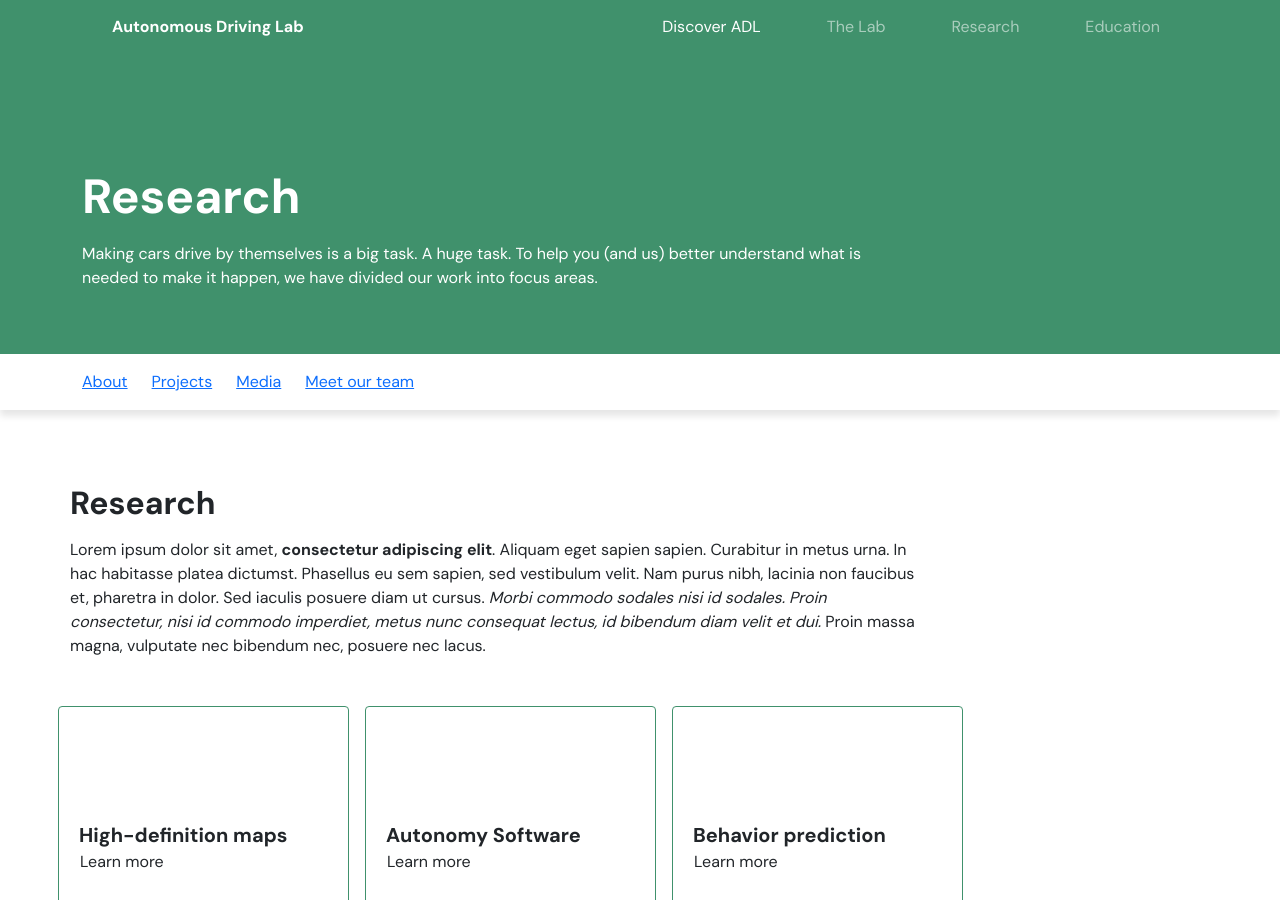
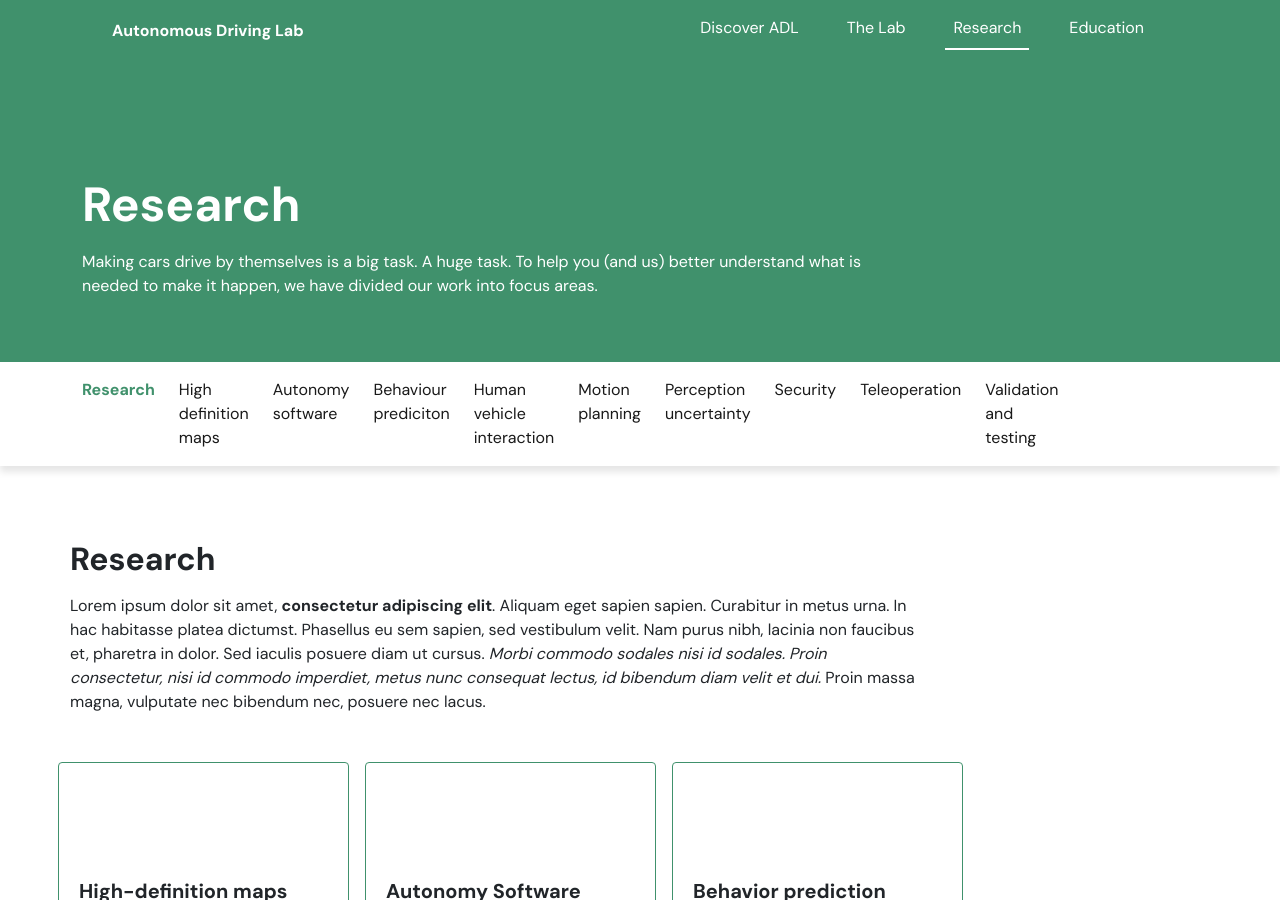
Before and after one commit to UT-ADL/UT-ADL.github.io, a Jekyll site: the page built from research/research.html, in a window 1280 px wide and 900 px high. Built offline with Jekyll 4.4.1, drawn with Linux system fonts in a browser that asks for light colours; nearby versions of some CDN libraries.

Commit message:
Adding navbar to research and killing navbar

```diff
--- a/_data/navigation/navigation-bars.yml
+++ b/_data/navigation/navigation-bars.yml
@@ -28,3 +28,26 @@
     url: /discover/media
   - page: Meet our team
     url: /discover/team
+
+- title: research
+  subfolderitems:
+  - page: Research
+    url: /research/
+  - page: High definition maps
+    url: /research_posts/high_definition_maps/
+  - page: Autonomy software
+    url: /research_posts/autonomy_software
+  - page: Behaviour prediciton
+    url: /research_posts/behaviour_prediciton
+  - page: Human vehicle interaction
+    url: /research_posts/human_vehicle_interaction
+  - page: Motion planning
+    url: /research_posts/motion_planning
+  - page: Perception uncertainty
+    url: /research_posts/perception_uncertainty
+  - page: Security
+    url: /research_posts/security
+  - page: Teleoperation
+    url: /research_posts/teleoperation
+  - page: Validation and testing
+    url: /research_posts/validation_and_testing
--- a/_includes/navigation/subnavigation-bar.html
+++ b/_includes/navigation/subnavigation-bar.html
@@ -1,7 +1,9 @@
 <div class="navbar-secondary container-fluid">
     <nav class="navbar navbar-expand-lg navbar-light container-xl">
         <div class="collapse navbar-collapse">
+            <div class="col-8">
                 <ul class="navbar-nav">
+
                     <!-- Gets all the data for navigation -->
                     {% for navigation-bar in site.data.navigation.navigation-bars %}
                     <!-- Selects the correct one via title, included as a parameter -->
@@ -10,7 +12,11 @@
                     {% for navigation-bar-element in navigation-bar.subfolderitems %}
                     <!-- Sets the navigation element as active if it is the current page -->
                     {% assign active-url = navigation-bar-element.url | append: ".html" %}
-                {% if page.url == active-url or page.url == navigation-bar-element.url%}
+                    {% assign active-url-permalink = navigation-bar-element.url | append: "/" %}
+                    <!-- Debug -->
+                    <!--<p>A:{{active-url}}</p>
+                <p>P:{{page.url}}</p>-->
+                    {% if page.url == active-url or page.url == navigation-bar-element.url or page.url == active-url-permalink %}
                     <li class="nav-item py-2">
                         <a class="active-subnavigation pe-md-4"
                             href="{{ navigation-bar-element.url }}">{{ navigation-bar-element.page }}</a>
@@ -24,7 +30,9 @@
                     {% endfor %}
                     {% endif %}
                     {% endfor %}
+
                 </ul>
+            </div>
         </div>
     </nav>
 </div>
--- a/_layouts/research.html
+++ b/_layouts/research.html
@@ -8,7 +8,8 @@
 
     <!-- Bootstrap CSS -->
     <link rel="stylesheet" href="/css/bootstrap.css" type="text/css">
-    <link href="/css/main.css" rel="stylesheet">
+    <link rel="stylesheet" href="/css/main.css" type="text/css">
+    <link rel="stylesheet" href="/css/fonts.css" type="text/css">
     <link rel="stylesheet" href="https://cdnjs.cloudflare.com/ajax/libs/font-awesome/4.7.0/css/font-awesome.min.css">
 
     <!-- Google fonts -->
@@ -23,43 +24,22 @@
 
 <body>
     <div>
-    <header>
-        <nav class="navbar navbar-expand-lg navbar-dark bg-dark">
-            <div class="container-fluid">
-                <a class="navbar-brand" href="#">Autonomous Driving Lab</a>
-                <button class="navbar-toggler" type="button" data-bs-toggle="collapse"
-                        data-bs-target="#navbarSupportedContent" aria-controls="navbarSupportedContent"
-                        aria-expanded="false" aria-label="Toggle navigation">
-                    <span class="navbar-toggler-icon"></span>
-                </button>
-                <div class="collapse navbar-collapse justify-content-end" id="navbarSupportedContent">
-                    <ul class="navbar-nav">
-                        <li class="nav-item">
-                            <a class="nav-link active" aria-current="page" href="#">Discover ADL</a>
-                        </li>
-                        <li class="nav-item">
-                            <a class="nav-link" href="#">The Lab</a>
-                        </li>
-                        <li class="nav-item">
-                            <a class="nav-link" href="#">Research</a>
-                        </li>
-                        <li class="nav-item">
-                            <a class="nav-link" href="#">Education</a>
-                        </li>
-                    </ul>
-                </div>
-            </div>
-        </nav>
-    </header>
+
+        <!-- Main navigation bar -->
+        {% include navigation/main-navigation-bar.html %}
+
         <main>
             <div class="page-heading container-fluid d-inline-flex align-items-end">
                 <div class="page-heading-inner container-lg mb-5">
                     <h1 class="page-title-header text-white">{{page.subtitle}}</h1>
-                <p class="page-title-caption text-white mt-3 w-75"> Making cars drive by themselves is a big task. A huge task. To help you (and us) better understand what is needed to make it happen, we have divided our work into focus areas.</p>
+                    <p class="page-title-caption text-white mt-3 w-75"> Making cars drive by themselves is a big task. A
+                        huge task. To help you (and us) better understand what is needed to make it happen, we have
+                        divided our work into focus areas.</p>
                 </div>
             </div>
 
-        {% include navigation/subnavigation-bar.html navigation-bar-title="discover" %}
+            <!-- Sub-navigation bar-->
+            {% include navigation/subnavigation-bar.html navigation-bar-title="research" %}
 
             <div class="content container-lg g-0">
                 {{content}}
--- a/research/research.html
+++ b/research/research.html
@@ -13,8 +13,9 @@
             Lorem ipsum dolor sit amet, <strong>consectetur adipiscing elit</strong>. Aliquam eget sapien sapien.
             Curabitur in metus urna. In hac habitasse platea dictumst. Phasellus eu sem sapien, sed vestibulum velit.
             Nam purus nibh, lacinia non faucibus et, pharetra in dolor. Sed iaculis posuere diam ut cursus. <em>Morbi
-            commodo sodales nisi id sodales. Proin consectetur, nisi id commodo imperdiet, metus nunc consequat lectus,
-            id bibendum diam velit et dui.</em> Proin massa magna, vulputate nec bibendum nec, posuere nec lacus.
+                commodo sodales nisi id sodales. Proin consectetur, nisi id commodo imperdiet, metus nunc consequat
+                lectus,
+                id bibendum diam velit et dui.</em> Proin massa magna, vulputate nec bibendum nec, posuere nec lacus.
         </p>
     </div>
 </div>
```
Also changed, not shown: _layouts/research_post.html (+7 -21 lines). Lines whose indentation alone changed are shown as unchanged.
